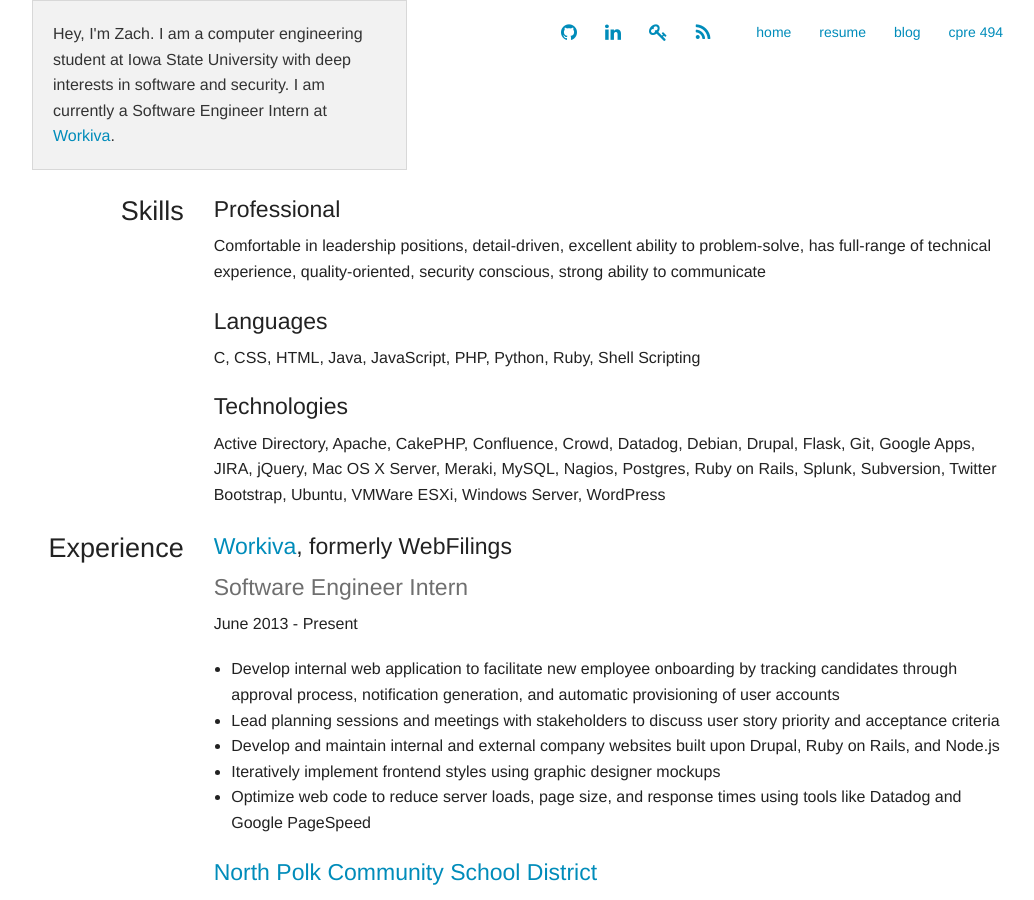
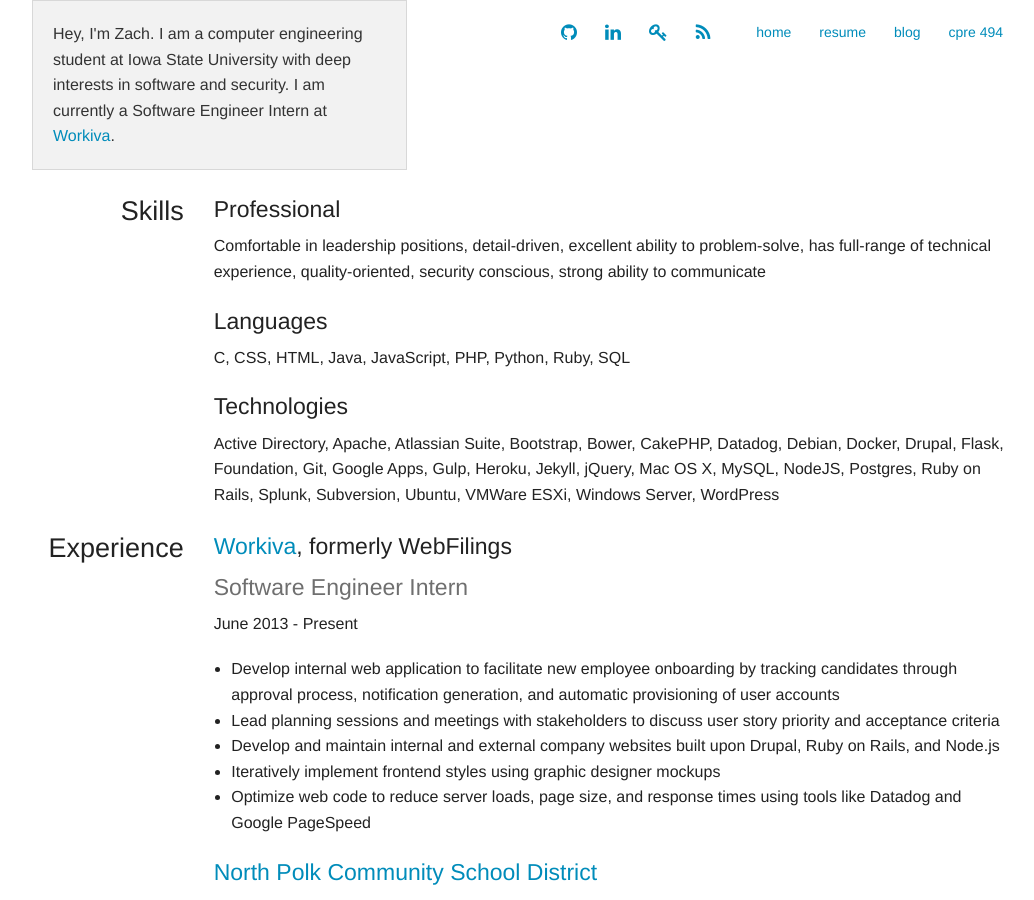
Before and after one commit to zach-taylor/zach-taylor.github.io, a Jekyll site: the page built from resume/index.html, in a window 1280 px wide and 900 px high. Shown: the whole window, without its empty margins (108-1142 px from the left). Built offline with Jekyll 4.4.1, drawn with Linux system fonts in a browser that asks for light colours; nearby versions of some CDN libraries.

Commit message:
Update languages and technologies in my resume

```diff
--- a/resume/index.html
+++ b/resume/index.html
@@ -15,13 +15,13 @@
     </p>
     <h4>Languages</h4>
     <p>
-      C, CSS, HTML, Java, JavaScript, PHP, Python, Ruby, Shell Scripting
+      C, CSS, HTML, Java, JavaScript, PHP, Python, Ruby, SQL
     </p>
     <h4>Technologies</h4>
     <p>
-      Active Directory, Apache, CakePHP, Confluence, Crowd, Datadog, Debian,
-      Drupal, Flask, Git, Google Apps, JIRA, jQuery, Mac OS X Server, Meraki,
-      MySQL, Nagios, Postgres, Ruby on Rails, Splunk, Subversion, Twitter Bootstrap,
+      Active Directory, Apache, Atlassian Suite, Bootstrap, Bower, CakePHP, Datadog, Debian,
+      Docker, Drupal, Flask, Foundation, Git, Google Apps, Gulp, Heroku, Jekyll, jQuery, Mac OS X,
+      MySQL, NodeJS, Postgres, Ruby on Rails, Splunk, Subversion,
       Ubuntu, VMWare ESXi, Windows Server, WordPress
     </p>
   </div>
```
